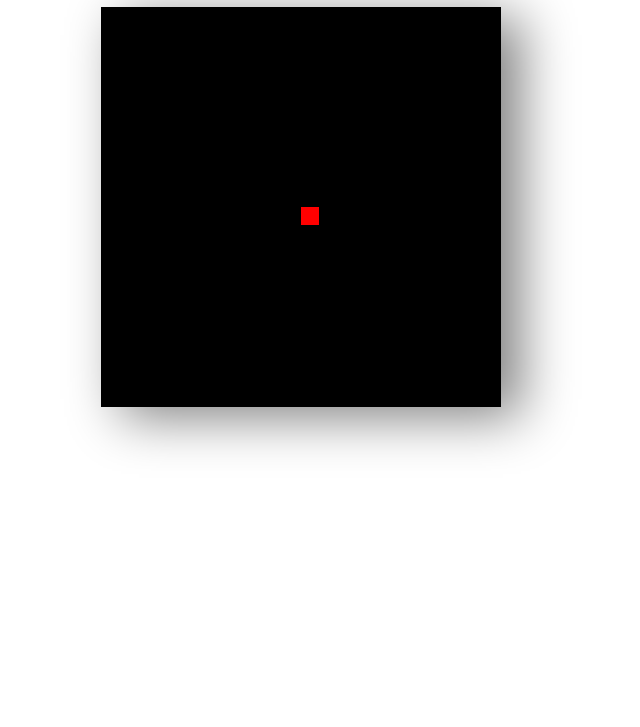
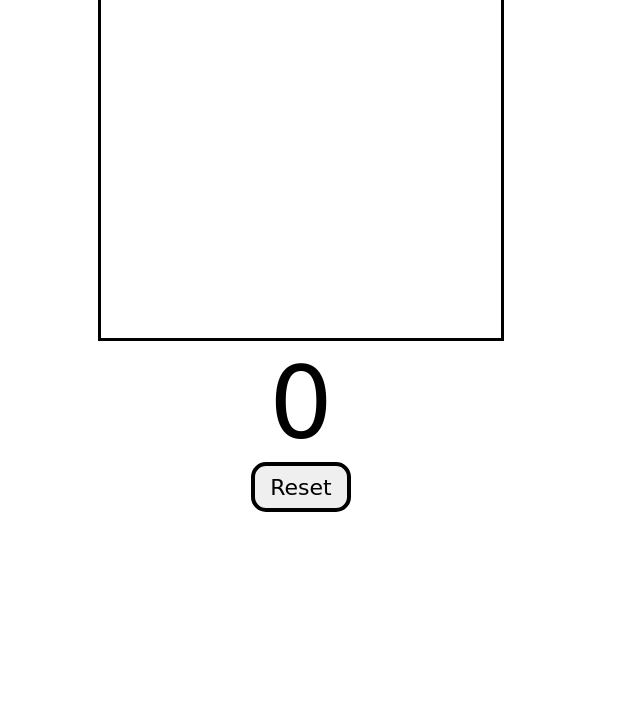
Before and after one commit to acciojob/snake-vamshi-shama, a website: page main.html in a window 1280 px wide. Shown: the part 73-800 px from the top of the page, without its empty margins (339-979 px from the left). Drawn offline with Linux system fonts and the light colour scheme.

Commit message:
new  format

```diff
--- a/main.html
+++ b/main.html
@@ -8,8 +8,11 @@
 	<link rel="stylesheet" href="styles.css">
 </head>
 <body>
-	<h1>Snake</h1>
-	<canvas id="gameContainer" width="400" height="400"></canvas>
+	<div id="gameContainer">
+		<canvas id="gameBoard" width="400" height="400"></canvas>
+		<div id="scoreText">0</div>
+		<button id="resetBtn">Reset</button>
+	</div>
 	<script src="script.js"></script>
 </body>
 </html>
--- a/script.js
+++ b/script.js
@@ -1,81 +1,52 @@
-//your code here
-const gameContainer = document.getElementById('gameContainer');
-const ctx = gameContainer.getContext('2d');
+const gameBoard = document.querySelector("#gameBoard");
+const ctx = gameBoard.getContext("2d");
+const scoreText = document.querySelector("#scoreText");
+const resetBtn = document.querySelector("#resetBtn");
+const gameWidth = gameBoard.width;
+const gameHeight = gameBoard.height;
+const boardBackground = "white";
+const snakeColor = "lightgreen";
+const snakeBorder = "black";
+const foodColor = "red";
+const unitSize = 20;
+let running = false;
+let xVelocity = unitSize;
+let yVelocity = 0;
+let foodX;
+let foodY;
+let score = 0;
+let snake = [
+    {x:unitSize *4, y:0},
+    {x:unitSize *3, y:0},
+    {x:unitSize *2, y:0},
+    {x:unitSize, y:0},
+    {x:0, y:0},
+];
 
-let speed = 7;
+window.addEventListener("keydown", changeDirection);
+resetBtn.addEventListener("click", resetGame);
 
-let tileCount = 20;
-let tileSize = gameContainer.width / tileCount -2;
-let headX = 10;
-let headY = 10;
+createFood();
+drawFood();
 
-let foodX = 5;
-let foodY = 5;
-
-let xVelocity = 0;
-let yVelocity = 0;
-
-function drawGame(){
-    clearScreen();
-    changeSnakePosition();
-    drawFood();
-    drawSnake();
-    setTimeout(drawGame, 1000/speed);
-}
-
-function clearScreen(){
-    ctx.fillStyle = 'black';
-    ctx.fillRect(0,0,gameContainer.width,gameContainer.height);
-}
-
-function drawSnake(){
-    ctx.fillStyle = 'red';
-    ctx.fillRect(headX * tileCount, headY * tileCount, tileSize, tileSize);
-}
-
-function changeSnakePosition(){
-    headX = headX + xVelocity;
-    headY = headY + yVelocity;
-}
-
+function gameStart(){};
+function nextTick(){};
+function clearBoard(){};
+function createFood(){
+    function randomFood(min,max){
+        const randNum = Math.round((Math.random() * (max - min) + min)/unitSize) * unitSize;
+        return randNum;
+    }
+    foodX = randomFood(0, gameWidth - unitSize);
+    foodX = randomFood(0, gameWidth - unitSize);
+};
 function drawFood(){
-    ctx.fillstyle = 'orange';
-    ctx.fillRect(foodX * tileCount, foodY * tileCount, tileSize, tileSize);
-}
-
-document.body.addEventListener('keydown', keyDown);
-
-function keyDown(event){
-
-    //up
-    if(event.keyCode == 38){
-        if(yVelocity == 1)
-            return;
-        yVelocity = -1;
-        xVelocity = 0;
-    }
-
-    //down
-    if(event.keyCode == 40){
-        if(yVelocity == -1)
-            return;
-        yVelocity = 1;
-        xVelocity = 0;
-    }
-
-    //left
-    if(event.keyCode == 37){
-        if(xVelocity == 1)
-            return;
-        yVelocity = 0;
-        xVelocity = -1;
-    }
-
-    if(event.keyCode == 39){
-        if(xVelocity == -1)
-            return;
-        yVelocity = 0;
-        xVelocity = 1;
-    }
-}
-drawGame();
+    ctx.fillStyle = "red";
+    ctx.fillRect(foodX, foodY, unitSize, unitSize);
+};
+function moveSnake(){};
+function drawSnake(){};
+function changeDirection(){};
+function checkGameOver(){};
+function displayGameOver(){};
+function resetGame(){};
--- a/styles.css
+++ b/styles.css
@@ -1,14 +1,22 @@
-
-/* Your CSS Code here. */
-body{
-    margin: 0px;
-    padding: 0px;
-    display: flex;
-    flex-direction: column;
-    justify-content: center;
-    align-items: center;
+#gameContainer{
+    text-align: center;
 }
 
-canvas{
-    box-shadow: grey 20px 10px 50px;
+#gameBoard{
+    border: 3px solid;
 }
+
+#scoreText{
+    font-family: "permanent Marker", cursive;
+    font-size: 100px;
+}
+
+#resetBtn{
+    font-family: "permanent Marker", cursive;
+    font-size: 22px;
+    width: 100px;
+    height: 50px;
+    border: 4px solid;
+    border-radius: 15px;
+    cursor: pointer;
+}
```
